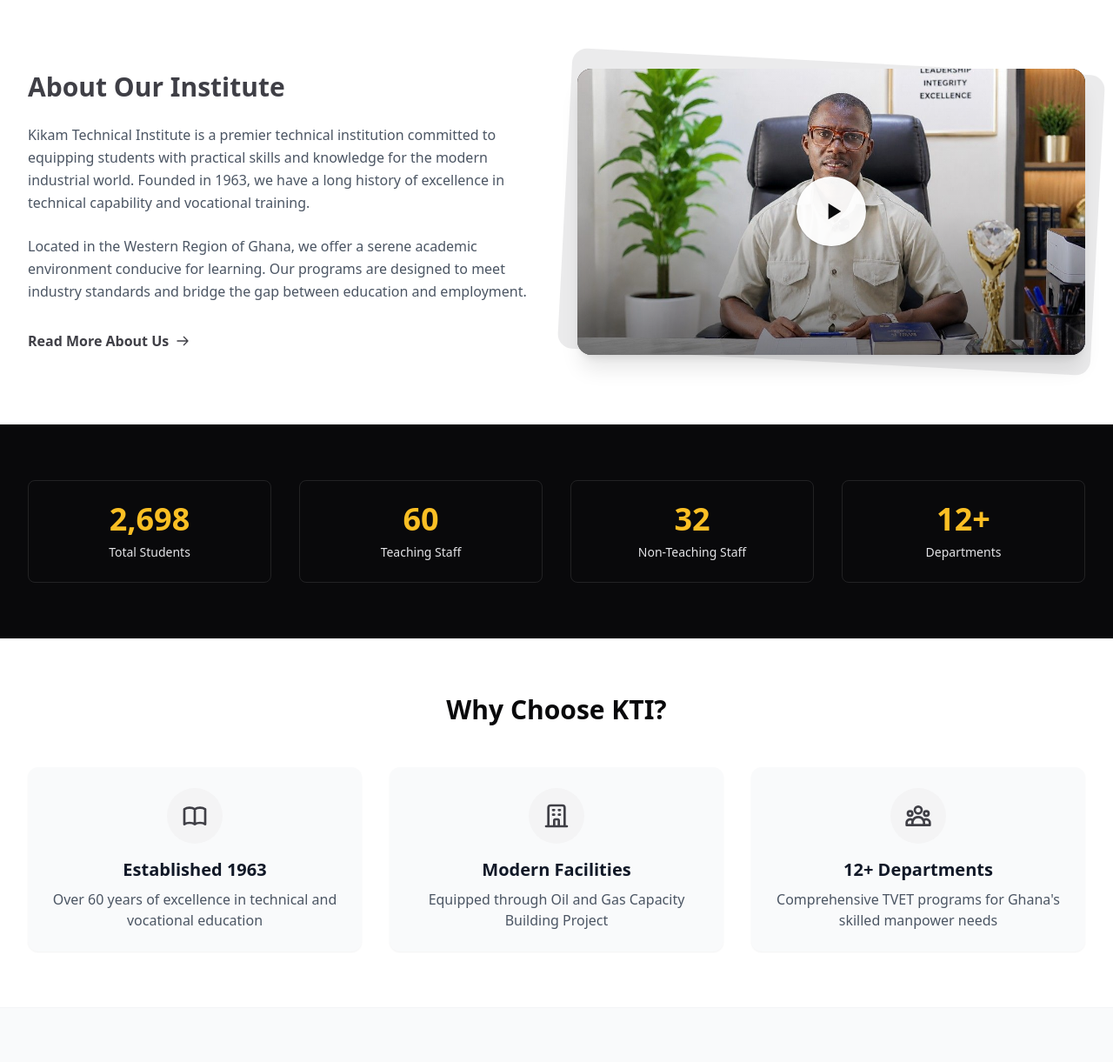
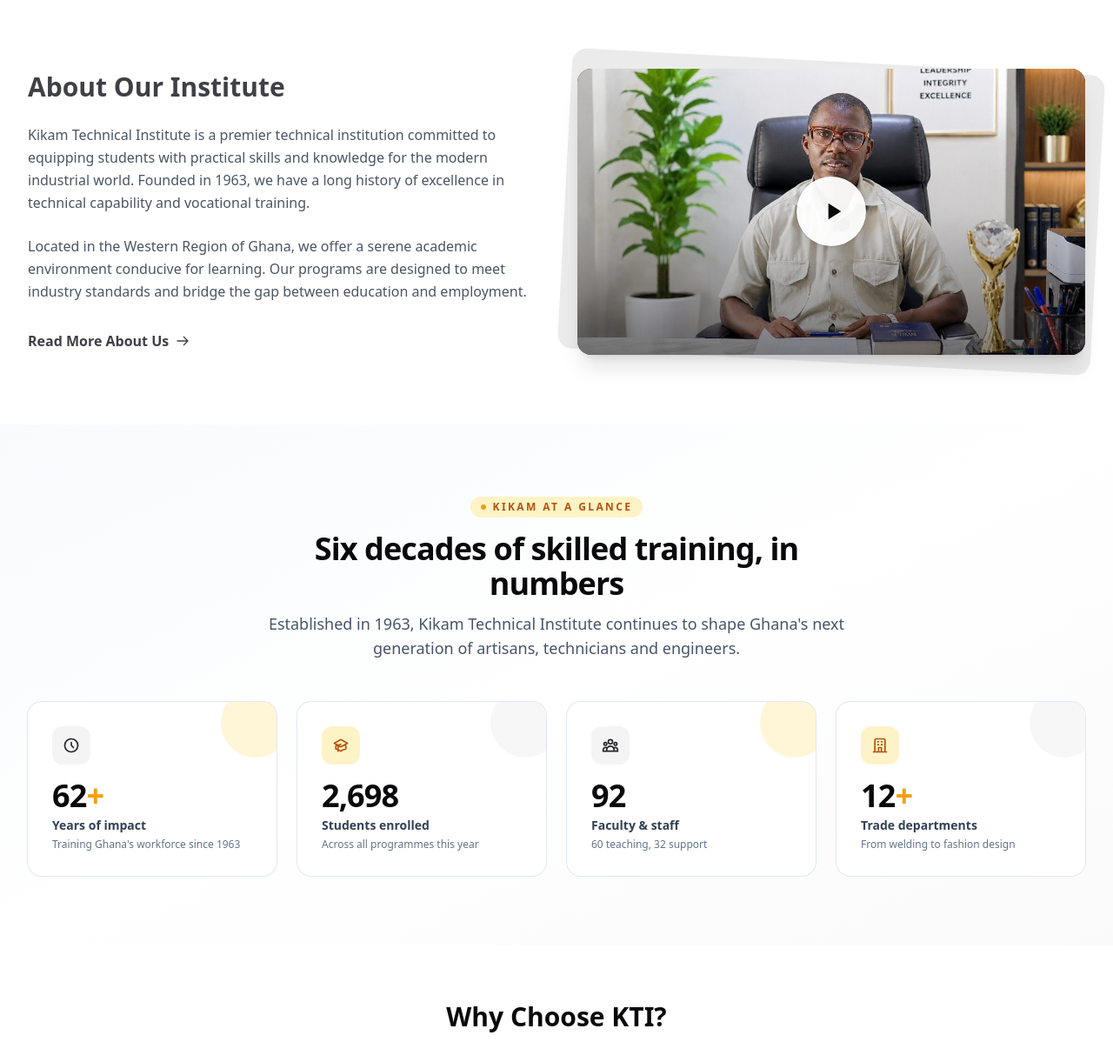
Before and after one commit to androidnega/kti, a PHP site: page /KTI/ in a window 1280 px wide. Shown: the part 666-1887 px from the top of the page at 87% size. Run offline with PHP 8.4, Linux system fonts and the light colour scheme; some libraries are stand-ins or nearby versions.

Commit message:
Home: redesign "Kikam at a glance" stats section
- Replaces the heavy primary-900 dark block + four bordered counters
  with a soft light gradient (slate-50 -> white -> primary-50) section
  that fits more naturally between the about and features blocks.
- Adds an eyebrow + heading + intro line ("Six decades of skilled
  training, in numbers") to frame the stats.
- Each stat is now a white rounded card with a coloured icon chip, a
  large gradient-ringed number, a bold label and a short supporting
  caption. Cards have hover lift and ring transitions.
- Collapses Teaching + Non-Teaching staff into a single "Faculty &
  staff" tile (92), and adds a "Years of impact" tile (62+) to lead
  with Kikam's heritage.

Co-authored-by: Cursor <cursoragent@cursor.com>

```diff
--- a/app/views/home.php
+++ b/app/views/home.php
@@ -277,25 +277,67 @@ $slideCount = count($heroSlides);
     </div>
 </section>
 
-<!-- Impact in Numbers (Moved from Footer/History) -->
-<section class="py-16 bg-primary-900 text-white">
-    <div class="max-w-7xl mx-auto px-4 sm:px-6 lg:px-8">
-        <div class="grid grid-cols-2 md:grid-cols-4 gap-8 text-center">
-            <div class="p-6 border border-white/10 rounded-lg">
-                <div class="text-4xl font-bold text-accent-400 mb-2">2,698</div>
-                <div class="text-sm text-primary-200">Total Students</div>
+<!-- Kikam at a glance -->
+<section class="bg-gradient-to-br from-slate-50 via-white to-primary-50 py-16 sm:py-20">
+    <div class="mx-auto max-w-7xl px-4 sm:px-6 lg:px-8">
+        <div class="mx-auto max-w-2xl text-center">
+            <span class="inline-flex items-center gap-2 rounded-full bg-accent-100 px-3 py-1 text-[11px] font-semibold uppercase tracking-[0.2em] text-accent-700 sm:text-xs">
+                <span class="h-1.5 w-1.5 rounded-full bg-accent-500"></span>
+                Kikam at a glance
+            </span>
+            <h2 class="mt-4 text-3xl font-bold tracking-tight text-primary-900 sm:text-4xl">Six decades of skilled training, in numbers</h2>
+            <p class="mt-3 text-base leading-relaxed text-slate-600 sm:text-lg">
+                Established in 1963, Kikam Technical Institute continues to shape Ghana's next generation of artisans, technicians and engineers.
+            </p>
+        </div>
+
+        <div class="mt-12 grid grid-cols-2 gap-4 sm:gap-6 lg:grid-cols-4">
+            <div class="group relative overflow-hidden rounded-2xl bg-white p-6 ring-1 ring-slate-200 transition hover:-translate-y-0.5 hover:ring-primary-300 hover:shadow-md sm:p-7">
+                <div class="absolute -right-4 -top-4 h-20 w-20 rounded-full bg-accent-100/70 transition group-hover:scale-125" aria-hidden="true"></div>
+                <div class="relative">
+                    <div class="mb-4 inline-flex h-11 w-11 items-center justify-center rounded-xl bg-primary-100 text-primary-700">
+                        <svg class="h-5 w-5" fill="none" stroke="currentColor" viewBox="0 0 24 24"><path stroke-linecap="round" stroke-linejoin="round" stroke-width="2" d="M12 8v4l3 3m6-3a9 9 0 11-18 0 9 9 0 0118 0z"/></svg>
+                    </div>
+                    <div class="text-3xl font-extrabold tracking-tight text-primary-900 sm:text-4xl">62<span class="text-accent-500">+</span></div>
+                    <div class="mt-1 text-sm font-semibold text-slate-700">Years of impact</div>
+                    <p class="mt-1 text-xs text-slate-500">Training Ghana's workforce since 1963</p>
+                </div>
             </div>
-             <div class="p-6 border border-white/10 rounded-lg">
-                <div class="text-4xl font-bold text-accent-400 mb-2">60</div>
-                <div class="text-sm text-primary-200">Teaching Staff</div>
+
+            <div class="group relative overflow-hidden rounded-2xl bg-white p-6 ring-1 ring-slate-200 transition hover:-translate-y-0.5 hover:ring-primary-300 hover:shadow-md sm:p-7">
+                <div class="absolute -right-4 -top-4 h-20 w-20 rounded-full bg-primary-100/70 transition group-hover:scale-125" aria-hidden="true"></div>
+                <div class="relative">
+                    <div class="mb-4 inline-flex h-11 w-11 items-center justify-center rounded-xl bg-accent-100 text-accent-700">
+                        <svg class="h-5 w-5" fill="none" stroke="currentColor" viewBox="0 0 24 24"><path stroke-linecap="round" stroke-linejoin="round" stroke-width="2" d="M12 14l9-5-9-5-9 5 9 5zm0 0l6.16-3.422a12.083 12.083 0 01.665 6.479A11.952 11.952 0 0012 20.055a11.952 11.952 0 00-6.824-2.998 12.078 12.078 0 01.665-6.479L12 14zm-4 6v-7.5l4-2.222"/></svg>
+                    </div>
+                    <div class="text-3xl font-extrabold tracking-tight text-primary-900 sm:text-4xl">2,698</div>
+                    <div class="mt-1 text-sm font-semibold text-slate-700">Students enrolled</div>
+                    <p class="mt-1 text-xs text-slate-500">Across all programmes this year</p>
+                </div>
             </div>
-             <div class="p-6 border border-white/10 rounded-lg">
-                <div class="text-4xl font-bold text-accent-400 mb-2">32</div>
-                <div class="text-sm text-primary-200">Non-Teaching Staff</div>
+
+            <div class="group relative overflow-hidden rounded-2xl bg-white p-6 ring-1 ring-slate-200 transition hover:-translate-y-0.5 hover:ring-primary-300 hover:shadow-md sm:p-7">
+                <div class="absolute -right-4 -top-4 h-20 w-20 rounded-full bg-accent-100/70 transition group-hover:scale-125" aria-hidden="true"></div>
+                <div class="relative">
+                    <div class="mb-4 inline-flex h-11 w-11 items-center justify-center rounded-xl bg-primary-100 text-primary-700">
+                        <svg class="h-5 w-5" fill="none" stroke="currentColor" viewBox="0 0 24 24"><path stroke-linecap="round" stroke-linejoin="round" stroke-width="2" d="M17 20h5v-2a3 3 0 00-5.356-1.857M17 20H7m10 0v-2c0-.656-.126-1.283-.356-1.857M7 20H2v-2a3 3 0 015.356-1.857M7 20v-2c0-.656.126-1.283.356-1.857m0 0a5.002 5.002 0 019.288 0M15 7a3 3 0 11-6 0 3 3 0 016 0zm6 3a2 2 0 11-4 0 2 2 0 014 0zM7 10a2 2 0 11-4 0 2 2 0 014 0z"/></svg>
+                    </div>
+                    <div class="text-3xl font-extrabold tracking-tight text-primary-900 sm:text-4xl">92</div>
+                    <div class="mt-1 text-sm font-semibold text-slate-700">Faculty &amp; staff</div>
+                    <p class="mt-1 text-xs text-slate-500">60 teaching, 32 support</p>
+                </div>
             </div>
-             <div class="p-6 border border-white/10 rounded-lg">
-                <div class="text-4xl font-bold text-accent-400 mb-2">12+</div>
-                <div class="text-sm text-primary-200">Departments</div>
+
+            <div class="group relative overflow-hidden rounded-2xl bg-white p-6 ring-1 ring-slate-200 transition hover:-translate-y-0.5 hover:ring-primary-300 hover:shadow-md sm:p-7">
+                <div class="absolute -right-4 -top-4 h-20 w-20 rounded-full bg-primary-100/70 transition group-hover:scale-125" aria-hidden="true"></div>
+                <div class="relative">
+                    <div class="mb-4 inline-flex h-11 w-11 items-center justify-center rounded-xl bg-accent-100 text-accent-700">
+                        <svg class="h-5 w-5" fill="none" stroke="currentColor" viewBox="0 0 24 24"><path stroke-linecap="round" stroke-linejoin="round" stroke-width="2" d="M19 21V5a2 2 0 00-2-2H7a2 2 0 00-2 2v16m14 0h2m-2 0h-5m-9 0H3m2 0h5M9 7h1m-1 4h1m4-4h1m-1 4h1m-5 10v-5a1 1 0 011-1h2a1 1 0 011 1v5m-4 0h4"/></svg>
+                    </div>
+                    <div class="text-3xl font-extrabold tracking-tight text-primary-900 sm:text-4xl">12<span class="text-accent-500">+</span></div>
+                    <div class="mt-1 text-sm font-semibold text-slate-700">Trade departments</div>
+                    <p class="mt-1 text-xs text-slate-500">From welding to fashion design</p>
+                </div>
             </div>
         </div>
     </div>
```
